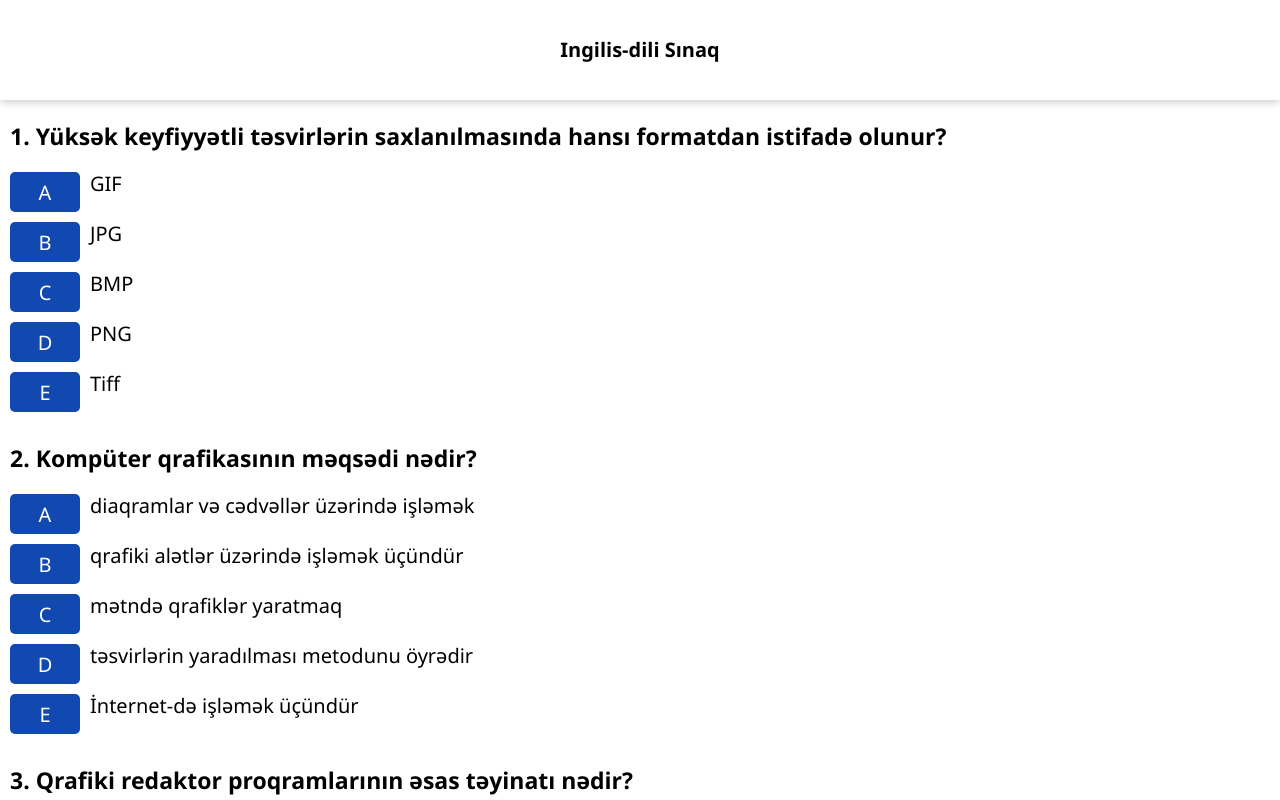
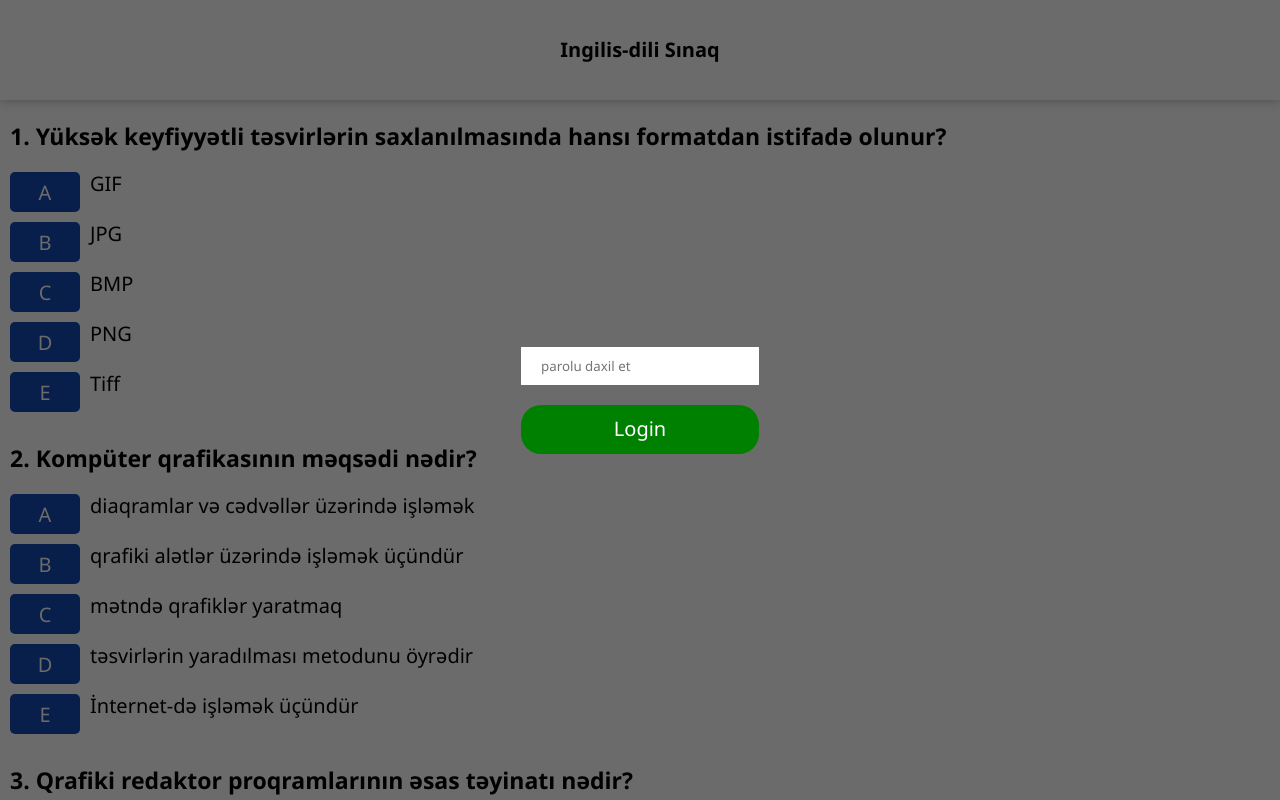
Before and after one commit to HUSEYNMELIKOV/ENglish-Quiz, a plain HTML site: page index.html in a window 1280 px wide. Shown: the top 800 px of the page. Drawn offline with Linux system fonts and the light colour scheme.

Commit message:
lock-system

```diff
--- a/index.html
+++ b/index.html
@@ -12,6 +12,10 @@
             margin: 0px;
             box-sizing: border-box;
             font-family: 'Segoe UI', Tahoma, Geneva, Verdana, sans-serif;
+        }
+
+        html{
+            overflow: hidden;
         }
 
         body {
@@ -175,6 +179,40 @@
         i {
             margin-left: 20px;
         }
+
+        .lock-window{
+            display: flex;
+            justify-content: center;
+            align-items: center;
+            min-height: 100%;
+            width: 100%;
+            position: absolute;
+            background-color: rgba(0, 0, 0, 0.582);
+            z-index: 100;
+            top: 0px;
+            left: 0px;
+        }
+        .lock-window .form{
+            display: flex;
+            flex-direction: column;
+            gap: 20px;
+
+            input{
+                padding: 10px 20px;
+                outline: none;
+                border: none;
+            }
+            button{
+                padding: 10px 12px 12px 12px;
+                font-size: 20px;
+                border-radius: 20px;
+                border: none;
+                font-weight: 500;
+                background-color: green;
+                color: #fff;
+
+            }
+        }
     </style>
 </head>
 
@@ -212,11 +250,16 @@
         <span>Doğruluq Faizlə </span> <span>00 </span>
         <button onclick="quizWiev()">Testə Baxış</button>
         <h1>Hazırladı: Melikov Huseyn </h1>
-
     </div>
 
     <div class="resultQuiz">
 
+    </div>
+    <div class="lock-window">
+        <div class="form">
+            <input type="text" placeholder="parolu daxil et">
+            <button onclick="checkPassword(this)">Login</button>
+        </div>
     </div>
 
     <script>
@@ -224,6 +267,38 @@
         const container = document.querySelector(".container");
         const result = document.querySelector(".Result");
         const resultquiz = document.querySelector(".resultQuiz");
+        let password;
+        if(localStorage.getItem("data")){
+            password = JSON.parse(localStorage.getItem("data"));
+        }else{
+            password = [{parol: "CGAIX", status: false },{parol: "ASMBA", status: false },{parol: "SESLO", status: false },{parol: "QAFRI", status: false },{parol: "PENDIR",status: "always-open" }];
+        }
+
+        localStorage.setItem("data",JSON.stringify(password));
+
+        function checkPassword (btn) {
+            let input = (btn.parentElement).querySelector("input");
+            password = JSON.parse(localStorage.getItem("data"));
+            password.forEach(obj => {
+                if(obj.parol == input.value){
+                    if(obj.status == false){
+                        (btn.parentElement).parentElement.style.display = "none";
+                        obj.status = true;
+                    }else if(obj.status == true){
+                        input.value = ""
+                        input.placeholder = "Bu parol istifadə olundu"
+                    }
+                    if(obj.status == "always-open"){
+
+                        (btn.parentElement).parentElement.style.display = "none";
+                    }
+                }
+            });
+            localStorage.setItem("data",JSON.stringify(password));
+
+
+        }
+
         const Cavab = [];
         let DATA = [
 
```
